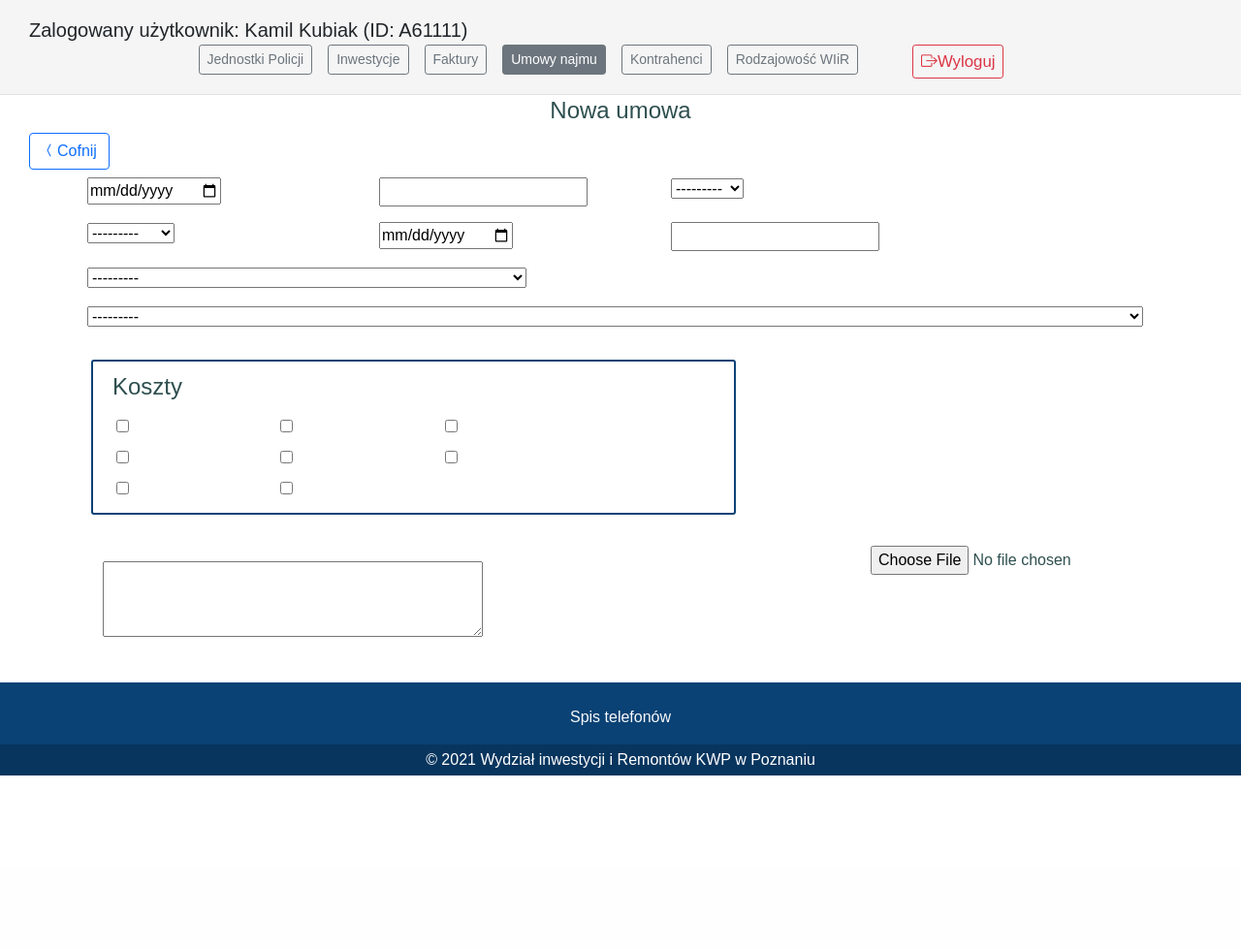
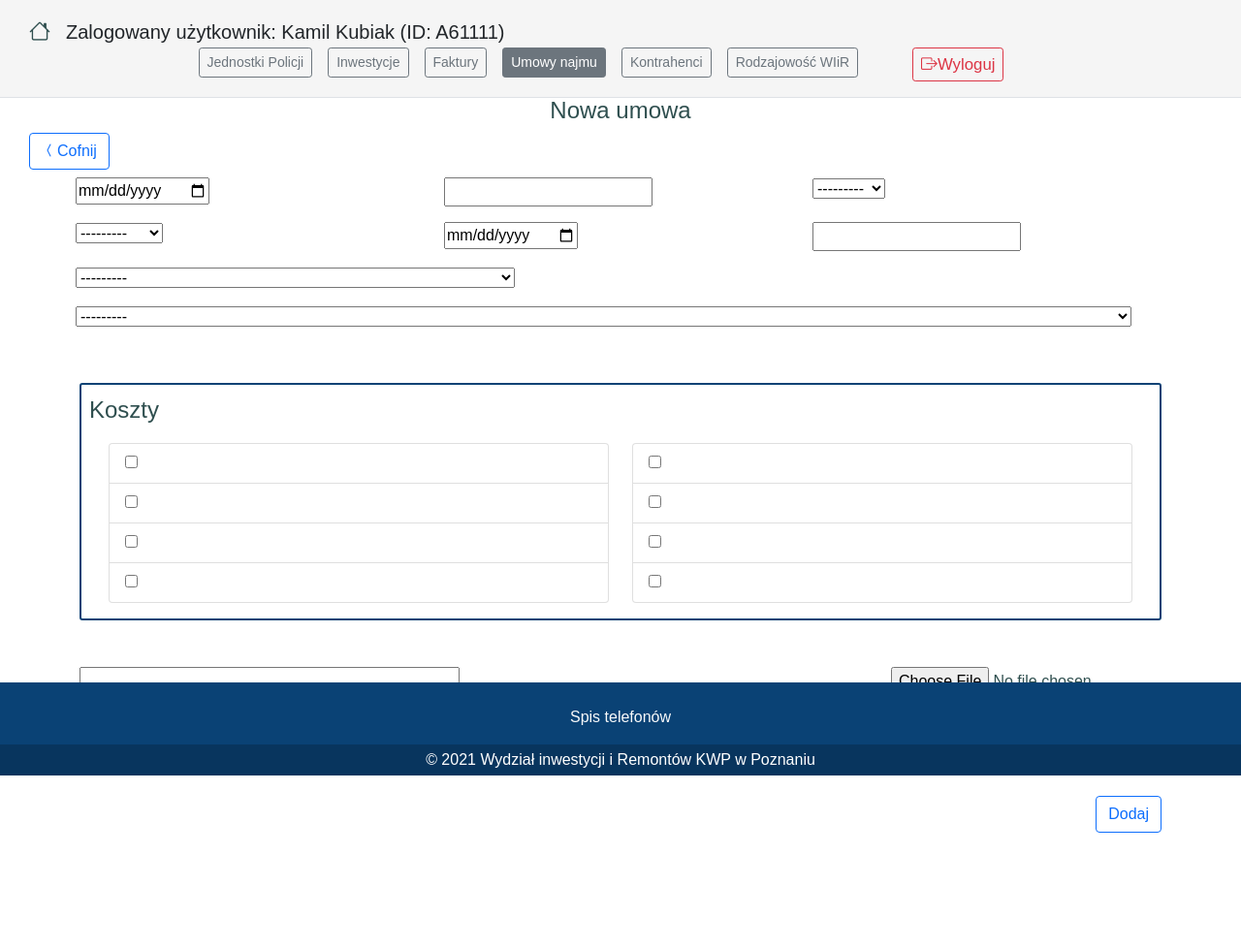
Before and after one commit to Hypnos86/WIiR-APP, a Django app: page /contracts/newcontractimmovables/ in a window 1280 px wide. Shown: the whole page at 97% size. Before the commit the page ends 800 px from the top, so only its background shows below. Run offline with Django 3.2, Linux system fonts and the light colour scheme; a user stored in the database is signed in; data comes from the database, SQL or seed files in the repository; both versions use the stored data as it was after the commit; some libraries are stand-ins or nearby versions.

Commit message:
widok cpv
Poprawino widok w cpv i dodano ikone home na panelu uzytkownika

```diff
--- a/contracts/models.py
+++ b/contracts/models.py
@@ -131,9 +131,9 @@ class AneksImmovables(models.Model):
     contractimmovables = models.ForeignKey('contracts.ContractImmovables', on_delete=models.CASCADE,
                                            verbose_name='Umowa',
                                            related_name='aneks')
-    skan_aneksu = models.FileField(upload_to='contracts_immovables/annexes/%Y/', null=True, blank=True,
+    skan_aneksu = models.FileField(upload_to='contracts_immovables/annexes/%Y/', null=True,
                                    verbose_name='Skan aneks')
-    data_aneksu = models.DateField('Data aneksu', null=True)
+    data_aneksu = models.DateField('Data aneksu', null=True, blank=True)
     create = models.DateTimeField('Data utworzenia', auto_now_add=True)
     autor = models.ForeignKey('auth.User', on_delete=models.CASCADE)
 
@@ -191,7 +191,7 @@ class AneksContractAuction(models.Model):
     contract_auction = models.ForeignKey(ContractAuction, on_delete=models.CASCADE,
                                          verbose_name='Umowa ZZP',
                                          related_name='aneks_contract_auction')
-    date = models.DateField('Data aneksu', null=True)
+    date = models.DateField('Data aneksu', null=True, blank=True)
     price_change = models.BooleanField('Zmiana wartości umowy', default=False)
     price_after_change = models.DecimalField('Kwota aneksu', max_digits=10, decimal_places=2)
     scope_changes = models.TextField('Zakres zmian', blank=True, default='')
--- a/contracts/templates/contracts/contractform.html
+++ b/contracts/templates/contracts/contractform.html
@@ -11,36 +11,52 @@
     <form method="post" enctype="multipart/form-data">
         {%csrf_token%}
         <div class="row">
-            <div class="col-md-3 m-2 ">{{contract_form.data_umowy|bootstrap}}</div>
-            <div class="col-md-3 m-2">{{contract_form.nrumowy|bootstrap}}</div>
-            <div class="col-md-3 m-2">{{contract_form.rodzaj|bootstrap}}</div>
-            <div class="col-md-3 m-2">{{contract_form.podstawa|bootstrap}}</div>
-            <div class="col-md-3 m-2">{{contract_form.okres_obowiazywania|bootstrap}}</div>
-            <div class="col-md-3 m-2">{{contract_form.pow_uzyczona|bootstrap}}</div>
-            <div class="col-md-9 m-2">{{contract_form.kontrahent|bootstrap}}</div>
-            <div class="col-md-9 m-2">{{contract_form.unit|bootstrap}}</div>
-            <fieldset class="row col-md-7 m-4 p-2 my-cost">
-                <legend>Koszty</legend>
-                <div class="col-md-3 m-1">{{contract_form.koszt_czynsz|bootstrap}}</div>
-                <div class="col-md-3 m-1">{{contract_form.koszt_prad|bootstrap}}</div>
-                <div class="col-md-3 m-1">{{contract_form.koszt_gaz|bootstrap}}</div>
-                <div class="col-md-3 m-1">{{contract_form.koszt_woda|bootstrap}}</div>
-                <div class="col-md-3 m-1">{{contract_form.koszt_co|bootstrap}}</div>
-                <div class="col-md-3 m-1">{{contract_form.koszt_smieci|bootstrap}}</div>
-                <div class="col-md-3 m-1">{{contract_form.koszt_podsmiec|bootstrap}}</div>
-                <div class="col-md-3 m-1">{{contract_form.koszt_podnier|bootstrap}}</div>
-            </fieldset>
-
-            <div class="col-md-8 m-4">{{contract_form.comments|bootstrap}}</div>
-            <div class="col-md-3 m-2">{{contract_form.skan|bootstrap}}</div>
+            <div class="col-md-4 p-2 ">{{contract_form.data_umowy|bootstrap}}</div>
+            <div class="col-md-4 p-2">{{contract_form.nrumowy|bootstrap}}</div>
+            <div class="col-md-4 p-2">{{contract_form.rodzaj|bootstrap}}</div>
+            <div class="col-md-4 p-2">{{contract_form.podstawa|bootstrap}}</div>
+            <div class="col-md-4 p-2">{{contract_form.okres_obowiazywania|bootstrap}}</div>
+            <div class="col-md-4 p-2">{{contract_form.pow_uzyczona|bootstrap}}</div>
+            <div class="col-md-12 p-2">{{contract_form.kontrahent|bootstrap}}</div>
+            <div class="col-md-12 p-2">{{contract_form.unit|bootstrap}}</div>
+            <div class="col-md-12 my-5">
+                <fieldset class="my-cost">
+                    <legend class="p-2">Koszty</legend>
+                    <div class="row m-3">
+                        <div class="col-md-6 ">
+                            <ul class="list-group">
+                                <li class="list-group-item">{{contract_form.koszt_czynsz|bootstrap}}</li>
+                                <li class="list-group-item">{{contract_form.koszt_prad|bootstrap}}</li>
+                                <li class="list-group-item">{{contract_form.koszt_gaz|bootstrap}}</li>
+                                <li class="list-group-item">{{contract_form.koszt_woda|bootstrap}}</li>
+                            </ul>
+                        </div>
+                        <div class="col-md-6">
+                            <ul class="list-group">
+                                <li class="list-group-item">{{contract_form.koszt_co|bootstrap}}</li>
+                                <li class="list-group-item">{{contract_form.koszt_smieci|bootstrap}}</li>
+                                <li class="list-group-item">{{contract_form.koszt_podsmiec|bootstrap}}</li>
+                                <li class="list-group-item"> {{contract_form.koszt_podnier|bootstrap}}</li>
+                            </ul>
+                        </div>
+                    </div>
+                </fieldset>
+            </div>
+            <div class="row">
+                <div class="col-md-9">{{contract_form.comments|bootstrap}}</div>
+                <div class="col-md-3">{{contract_form.skan|bootstrap}}</div>
+            </div>
         </div>
         {%if new == False%}
-        <fieldset class="row col-md-7 m-4 p-2 my-cost">
-            <legend>Aneks</legend>
-
-            <div class="col-md-4 m-2">{{aneks_form.data_aneksu|bootstrap}}</div>
-            <div class="col-md-3 m-2">{{aneks_form.skan_aneksu|bootstrap}}</div>
-        </fieldset>
+        <div class="my-5">
+            <fieldset class="col-md-9 p-2 my-cost">
+                <legend>Aneks</legend>
+                <div class="row m-3 col-md-8">
+                    <div class="col-md-5 ">{{aneks_form.data_aneksu|bootstrap}}</div>
+                    <div class="col-md-4 ">{{aneks_form.skan_aneksu|bootstrap}}</div>
+                </div>
+            </fieldset>
+        </div>
         {%endif%}
         <div class="row mt-5">
             {%if new == False%}
@@ -62,5 +78,9 @@
      document.getElementById("button-contracts").classList.add("active");
      document.getElementById("button-contractors").classList.remove("active");
 
+
+
+
+
     </script>
     {% endblock %}
--- a/cpvdict/models.py
+++ b/cpvdict/models.py
@@ -35,6 +35,8 @@ class Genre(models.Model):
     name_id = models.CharField("ID", max_length=4, unique=True)
     name = models.CharField("Ogólna nazwa przedmiotu zamówienia w ujęciu rodzajowym", max_length=200)
     cpv = models.ManyToManyField("cpvdict.Typecpv", verbose_name="Kody CPV", related_name="Genre")
+    sum = models.DecimalField("Suma zamówień", max_digits=8, decimal_places=2, null=True, blank=True)
+    remain = models.DecimalField("Pozostało", max_digits=8, decimal_places=2, null=True, blank=True)
 
     def __str__(self):
         return f'({self.name_id}) {self.name}'
--- a/cpvdict/templates/cpvdict/genrelist.html
+++ b/cpvdict/templates/cpvdict/genrelist.html
@@ -39,8 +39,8 @@
         <td align="center" valign="middle" scope="row">{{object.name_id}}</td>
         <td valign="middle"><span>{{object.name}}</span></td>
         <td valign="middle">{% for cpv in object.cpv.all%}<span class="tag-cpv m-1" title="{{cpv.name}}"> {{cpv}} </span>{%endfor%}</td>
-        <td valign="middle"><span>{{genre_sum|intcomma}}</span></td>
-        <td class="text-center" valign="middle"><span>{{remain|intcomma}}</span></td>
+        <td valign="middle"><span>{{object.sum|intcomma}}</span></td>
+        <td class="text-center" valign="middle"><span>{{object.remain|intcomma}}</span></td>
     </tr>
     {%endfor%}
     </tbody>
--- a/main/static/main/css/style.css
+++ b/main/static/main/css/style.css
@@ -37,6 +37,12 @@
 .my-div-style{
     border: 1px solid #0a4275;
     border-radius: 3px;
+}
+
+.my-home{
+    color:#2F4F4F;
+    font-size: 22px;
+    margin-right: 1rem;
 }
 /*telephone*/
 .tel-h{
--- a/main/templates/base.html
+++ b/main/templates/base.html
@@ -33,7 +33,8 @@
 </head>
 <body>
 <header class="d-flex flex-wrap justify-content-center py-3 mb-4 border-bottom body fixed-top bg-col">
-    <a href="{%url 'main:welcome'%}" class="d-flex align-items-center mb-3 mb-md-0 me-md-auto text-dark text-decoration-none margin-left-0"><span class="fs-5">{%if user.is_authenticated%} Zalogowany użytkownik: {{user.first_name}} {{user.last_name}} (ID: {{user.username}}) {%else%} Użytkownik anonimowy{%endif%}</span></a>
+    <a class="bi bi-house my-home" href="{%url 'main:welcome'%}"></a>
+    <a href="" class="d-flex align-items-center mb-3 mb-md-0 me-md-auto text-dark text-decoration-none margin-left-0"><span class="fs-5">{%if user.is_authenticated%} Zalogowany użytkownik: {{user.first_name}} {{user.last_name}} (ID: {{user.username}}) {%else%} Użytkownik anonimowy{%endif%}</span></a>
         <ul class="nav nav-pills">
 <!--            nav-link-->
 <!--            <li class="nav-item"><a href="#" class="btn btn-sm btn-outline-secondary mx-3" aria-current="page"><span>Aplikacje</span></a></li>-->
@@ -47,9 +48,9 @@
             <li class="nav-item"><a id="button-cpvnotaut" href="{%url 'cpvdict:cpvlist'%}" class="btn btn-sm btn-outline-secondary mx-2"><span>Słownik CPV</span></a></li>
             {%endif%}
             {%if user.is_authenticated%}
-            <li class="nav-item "><a href="{%url 'logout'%}" class="btn btn-sm btn-outline-danger mx-5"><span class="bi bi-box-arrow-right icon-size ">Wyloguj</span></a></li>
+            <li class="nav-item "><a href="{%url 'logout'%}" class="btn btn-sm btn-outline-danger mx-5"><span class="bi bi-box-arrow-right icon-size">Wyloguj</span></a></li>
             {%else%}
-            <li class="nav-item"><a href="{%url 'login'%}" class="btn btn-sm btn-success mx-5"><span class="bi bi-box-arrow-in-left icon-size ">Zaloguj</span></a></li>
+            <li class="nav-item"><a href="{%url 'login'%}" class="btn btn-sm btn-success mx-5"><span class="bi bi-box-arrow-in-left icon-size">Zaloguj</span></a></li>
             {%endif%}
 <!--            <li class="nav-item"><a class="nav-link" href="#"><span>Podatek od nieruchomości</span></a></li>-->
 <!--            <li class="nav-item"><a class="nav-link" href="#"><span>Trwały zarząd</span></a></li>-->
--- a/main/templates/registration/login.html
+++ b/main/templates/registration/login.html
@@ -37,7 +37,7 @@
             <div class="card">
                 <div class="card-body">
                     <h6 class="text-center my-4"> Wydział Inwestycji i Remontów KWP w Poznaniu</h6>
-                    <h2 class="bi bi-windows text-center"></h2>
+                    <h2 class="bi bi-fingerprint text-center"></h2>
                     <form method="post" autocomplete="off">
                         {%csrf_token%}
                         <div class="form-group">
```
Also changed, not shown: contractors/templates/contractors/contractorsellform.html (+7 -7 lines), cpvdict/views.py (+4 -7 lines), contracts/migrations/0024_alter_anekscontractauction_date.py (added), contracts/migrations/0025_alter_aneksimmovables_data_aneksu.py (added), contracts/migrations/0026_alter_aneksimmovables_skan_aneksu.py (added), cpvdict/migrations/0003_genre_remain.py (added), cpvdict/migrations/0004_genre_sum.py (added), db.sqlite3.
